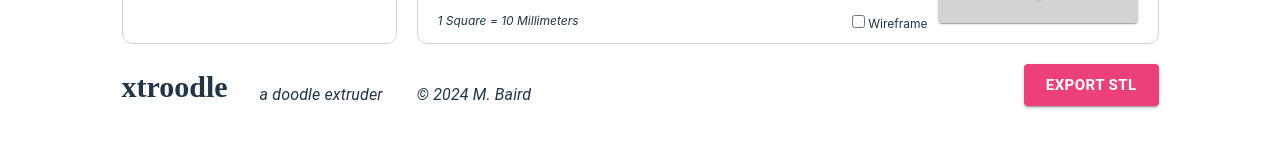
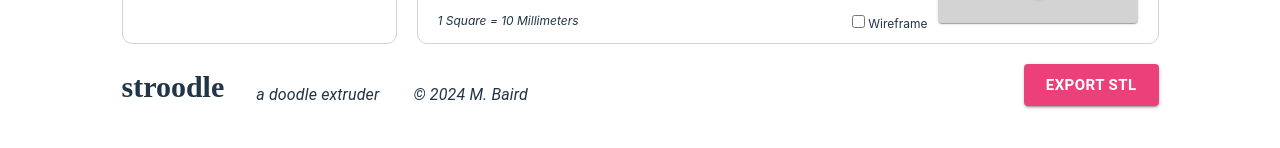
Before and after one commit to kilometers/stroodle3d, a React (Vite) app: page / in a window 1280 px wide. Shown: the part 646-794 px from the top of the page. Built offline with nearby package versions, Linux system fonts and the light colour scheme; a web font is replaced by a local one.

Commit message:
back to stroodle

```diff
--- a/src/App.tsx
+++ b/src/App.tsx
@@ -135,7 +135,7 @@ function App() {
           <span style={{
             fontFamily: "'Playwrite PE', cursive",
             fontSize: 30
-          }}><b>xtroodle</b></span>
+          }}><b>stroodle</b></span>
           <span style={{ width: 10, margin: 10 }}></span>
           <span style={{ margin: 2 }}><Typography><i>a doodle extruder</i></Typography></span>
           <span style={{ width: 10, margin: 10 }}></span>
```
